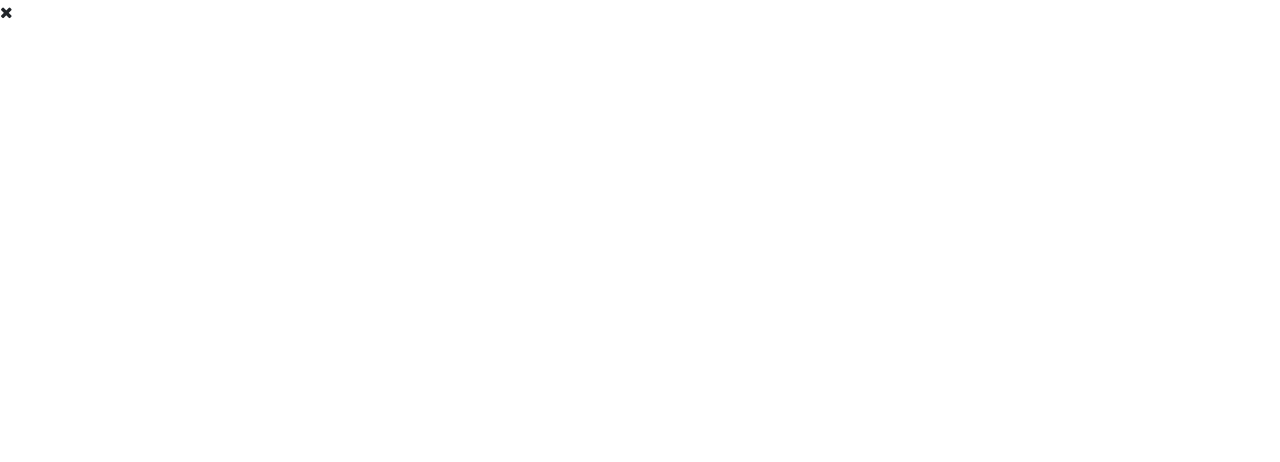
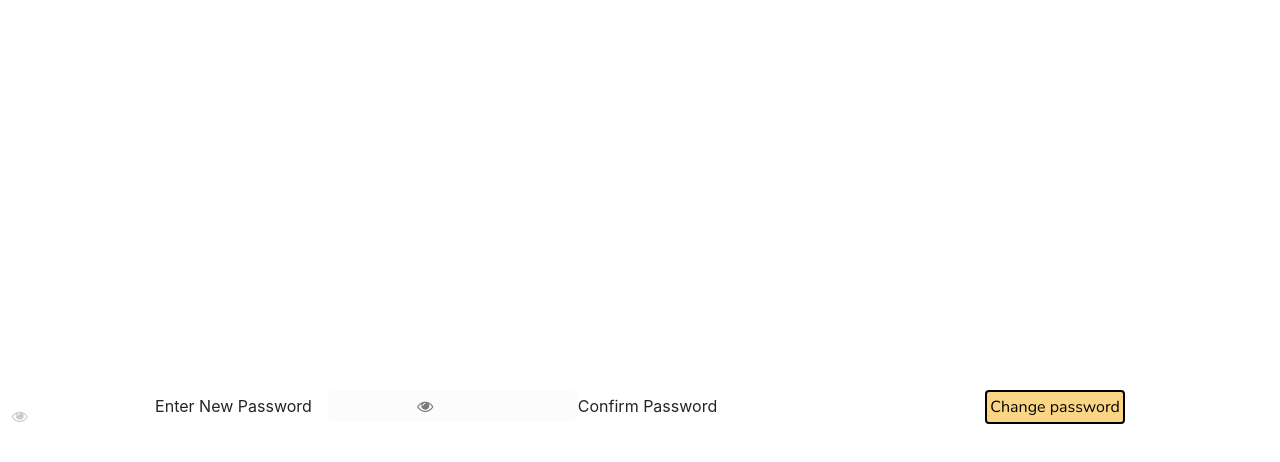
Before and after one commit to devang1144/calendar-app, a React (Create React App) app in the folder calendar/: page /test in a window 1280 px wide. Shown: the top 462 px of the page. Built offline with nearby package versions, Linux system fonts and the light colour scheme; a web font is replaced by a local one.

Commit message:
changed add event form

```diff
--- a/calendar/src/components/testPage.jsx
+++ b/calendar/src/components/testPage.jsx
@@ -1,36 +1,77 @@
+// import React, { Component } from 'react'
+import '../styles/test.scss';
+// export default class Test extends Component {
+//     state = {
+//         isOpen:false
+//     }
+//     toggle = () => {
+//         this.setState({
+//             isOpen:!this.state.isOpen
+//         })
+//     }
+//     render() {
+//         return (
+//             <div className="vh-100">
+//             {/* <div class="spinner-border text-dark m-2 mb-4" role="status">
+//                 <span class="sr-only">Loading...</span>
+//             </div>
+//             <p style={{fontSize:"50px"}}>Loading...</p> */}
+//             <div className="sidenav">
+//             <i onClick={this.toggle} className="fa fa-times"></i>
+//             {this.state.isOpen && <ul class="list-group">
+//                 <li class="list-group-item">l1</li>
+//                 <li class="list-group-item">l2</li>
+//                 <li class="list-group-item">l3</li>
+//                 <li class="list-group-item">l4</li>
+//                 <li class="list-group-item">l5</li>
+
+//             </ul>}
+
+//             </div>
+//         </div>
+//         )
+//     }
+// }
+
+// // //846399072508-1aj3ttvbsjduqn7kl1pjjbvge2cdmtkb.apps.googleusercontent.com
 import React, { Component } from 'react'
-import '../styles/test.scss';
+import Popover from '@material-ui/core/Popover';
+import '../styles/nav.scss'
 export default class Test extends Component {
-    state = {
-        isOpen:false
+    state={
+        type:"password",
+        type2:"password"
     }
-    toggle = () => {
+    showpassword =()=>{
         this.setState({
-            isOpen:!this.state.isOpen
+            type: this.state.type === 'input' ? 'password':'input'
         })
     }
+    showcnfp=()=>{
+        this.setState({
+            type2:this.state.type2 === 'input' ? 'password':'input'
+        })
+    }
+
     render() {
         return (
-            <div className="vh-100">
-            {/* <div class="spinner-border text-dark m-2 mb-4" role="status">
-                <span class="sr-only">Loading...</span>
-            </div>
-            <p style={{fontSize:"50px"}}>Loading...</p> */}
-            <div className="sidenav">
-            <i onClick={this.toggle} className="fa fa-times"></i>
-            {this.state.isOpen && <ul class="list-group">
-                <li class="list-group-item">l1</li>
-                <li class="list-group-item">l2</li>
-                <li class="list-group-item">l3</li>
-                <li class="list-group-item">l4</li>
-                <li class="list-group-item">l5</li>
-
-            </ul>}
-
-            </div>
+            <div className="container d-flex justify-content-center align-items-center vh-100">
+            <form onSubmit={e => this.handleSubmit(e)}>
+                <label htmlFor="New Password" className="mt-3">Enter New Password</label>
+                <div className="search">
+                    <span class="fa fa-eye show-icon" aria-hidden="true" onClick={this.showpassword}></span>
+                    <input type={this.state.type} name='New Password'  id='pass1' className="" onChange={this.handleChange}/>
+                </div>
+                <label htmlFor="New Password" className="mt-3">Confirm Password</label>
+                <div className="enter">
+                <i class="fa fa-eye show-icon" aria-hidden="true" onClick={this.showcnfp}></i>
+                <input type={this.state.type2} name='Confirm Password'  id='pass2' className="" onChange={this.handleChange}/></div>
+                {alert}
+                <button  className="mt-3 add-signup-btn">Change password</button>
+            </form>
         </div>
         )
     }
 }
 
-// //846399072508-1aj3ttvbsjduqn7kl1pjjbvge2cdmtkb.apps.googleusercontent.com
+//846399072508-1aj3ttvbsjduqn7kl1pjjbvge2cdmtkb.apps.googleusercontent.com
--- a/calendar/src/styles/test.scss
+++ b/calendar/src/styles/test.scss
@@ -1,3 +1,5 @@
+$width : 300px;
+
 .sidenav {
     height: 100%;
     left: 0;
@@ -15,3 +17,42 @@
     font-size: 36px;
     margin-left: 50px;
   }
+
+  .enter-pass {
+        border: 2px solid #000 !important;
+        width: $width;
+  }
+.enter {
+    display: inline-block !important;
+}
+  .fa-eye {
+      position: relative !important;
+      right: $width !important;
+  }
+
+  .search {
+    position: relative;
+    color: #aaa;
+    font-size: 16px;
+  }
+
+  .search {display: inline-block;}
+
+  .search input {
+    width: 250px;
+    height: 32px;
+
+    background: #fcfcfc;
+    border: 1px solid #aaa;
+    border-radius: 5px;
+    box-shadow: 0 0 3px #ccc, 0 10px 15px #ebebeb inset;
+  }
+
+  .search input { text-indent: 32px;}
+  .search .fa-eye {
+    position: absolute;
+    top: 10px;
+    left: 10px;
+  }
+
+  .search .fa-eye {left: auto; right: 10px;}
```
